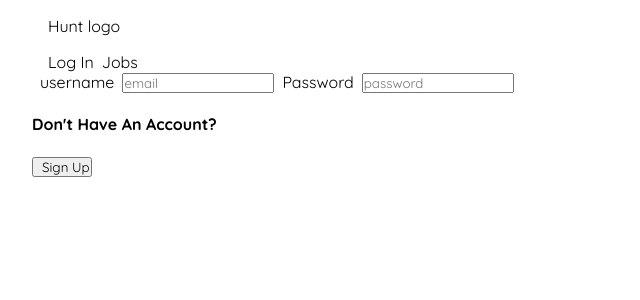
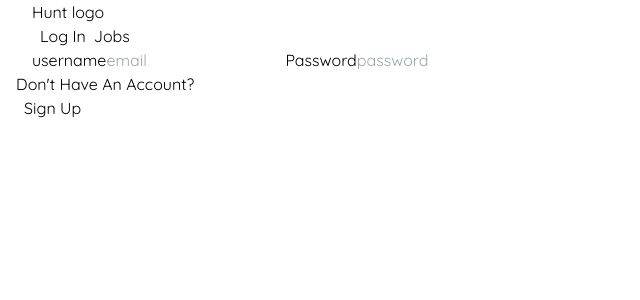
Before and after one commit to EstherOkiri/react-capstone, a React (Vite) app: page / in a window 1280 px wide. Shown: the top 300 px of the page, without its empty margins (0-640 px from the left). Built offline with nearby package versions, Linux system fonts and the light colour scheme.

Commit message:
setup tailwind

```diff
--- a/src/components/Navbar.jsx
+++ b/src/components/Navbar.jsx
@@ -5,7 +5,7 @@ function Navbar(){
 
     return(
         <>
-            <nav>
+            <nav className='nav-bar'>
                 <div>
                     <p>Hunt logo</p>
                 </div>
--- a/src/index.css
+++ b/src/index.css
@@ -0,0 +1,3 @@
+@tailwind base;
+@tailwind components;
+@tailwind utilities;
--- a/tailwind.config.js
+++ b/tailwind.config.js
@@ -6,7 +6,7 @@ export default {
   ],
   theme: {
     extend: {
-      backgroundColor
+
     },
   },
   plugins: [],
```
